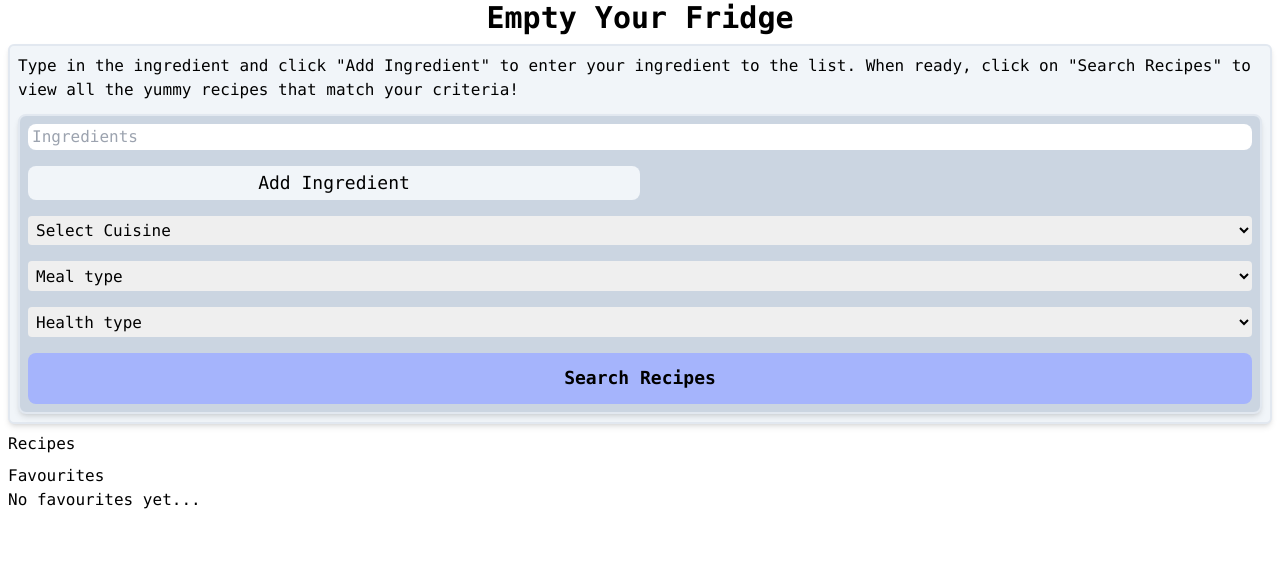
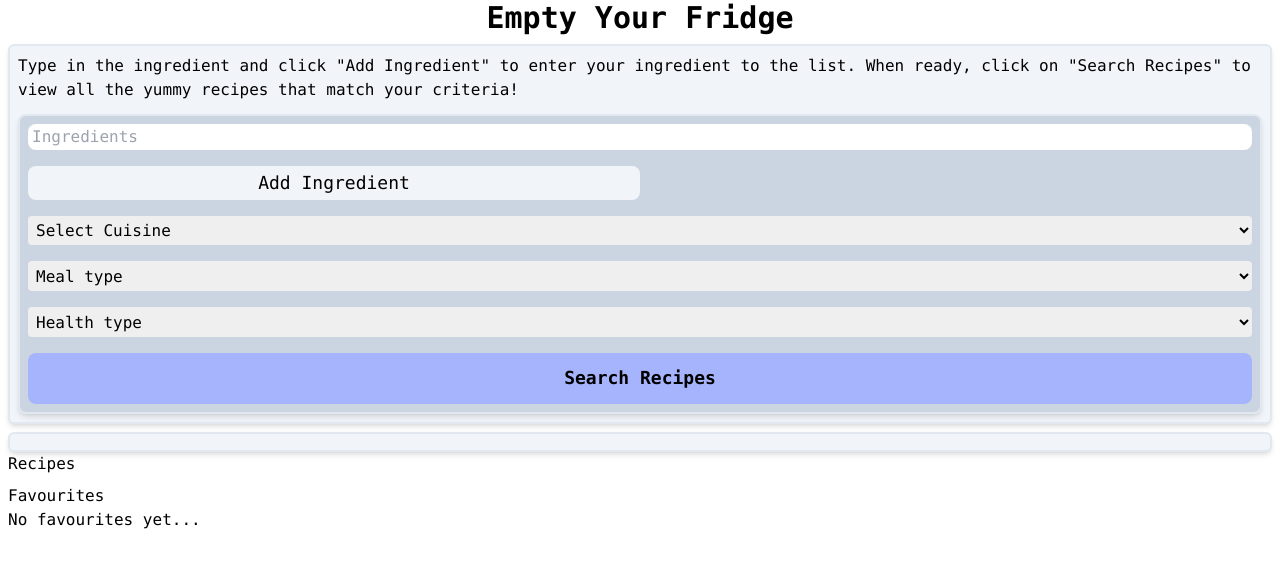
Before and after one commit to TheBigBookMan/Empty-Your-Fridge, a React (Create React App) app in the folder empty-your-fridge/: page / in a window 1280 px wide. Shown: the top 568 px of the page. Built offline with nearby package versions, Linux system fonts and the light colour scheme.

Commit message:
added in design layout for the bowl

```diff
--- a/empty-your-fridge/src/components/Bowl/Bowl.js
+++ b/empty-your-fridge/src/components/Bowl/Bowl.js
@@ -3,11 +3,12 @@ import { useIngredientContext } from "../../utils/IngredientsContext";
 
 //TODO need to make the X buttons highlight red on hover and then onClick will remove the ingredients from the ingredients arr
 
+// TODO change the fontawesome icon into the react icons
+
 const Bowl = () => {
   const { ingredients, removeIngredient } = useIngredientContext();
   return (
-    <div>
-      <ul>
+    <ul className="flex flex-row flex-wrap w-full gap-10 border-solid border-2 border-slate-200 rounded-md bg-slate-100 shadow-md p-2 items-center justify-around">
       {ingredients.map((ingredient) => (
         <li key={ingredient} value={ingredient}>
           <p>{ingredient.toLowerCase()}</p>{" "}
@@ -18,7 +19,6 @@ const Bowl = () => {
         </li>
       ))}
     </ul>
-    </div>
   );
 };
 
```
Lines whose indentation alone changed are shown as unchanged.
